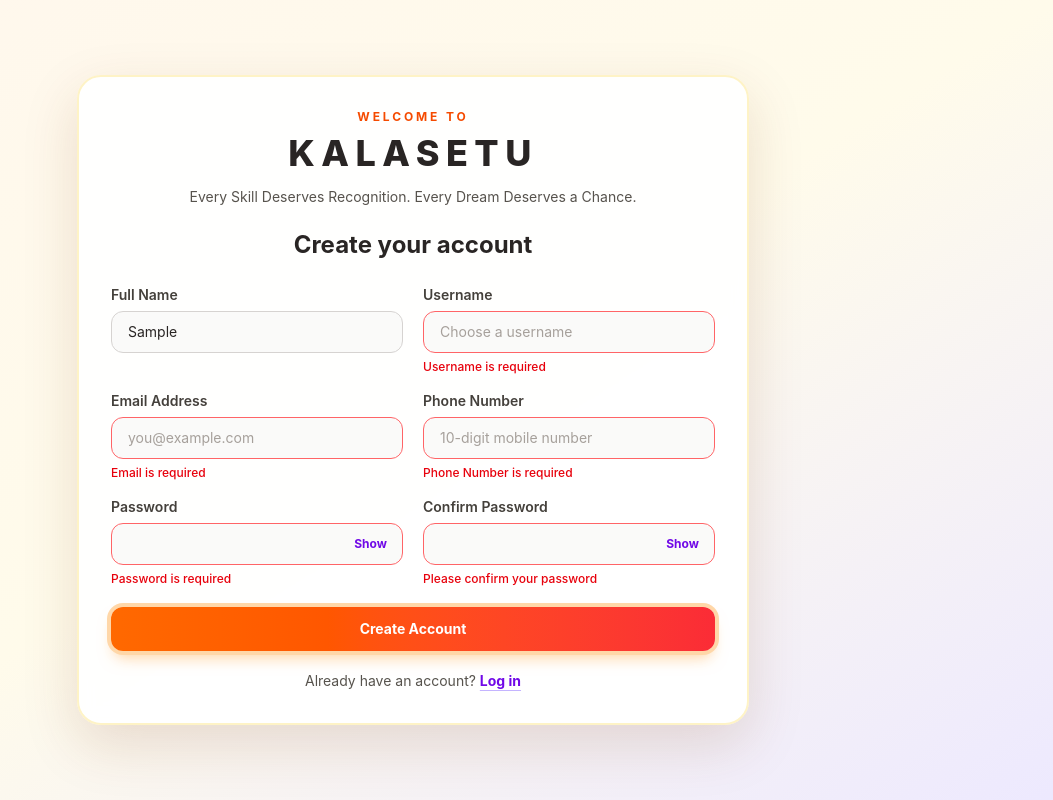
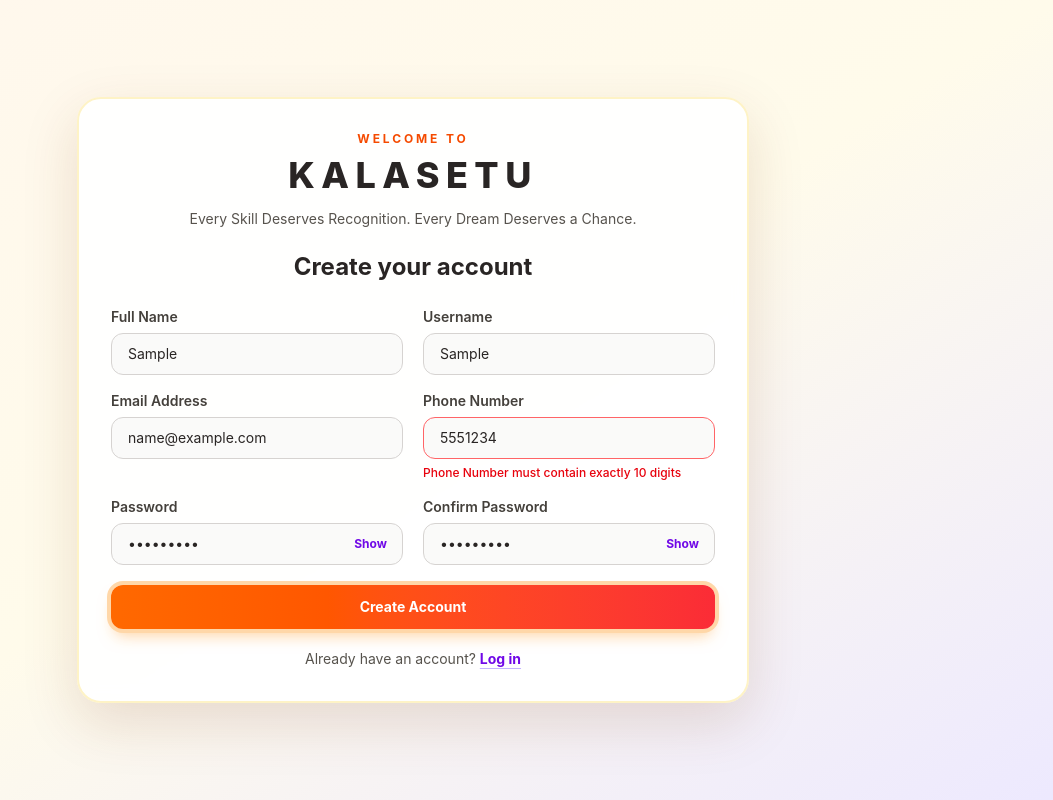
Before and after one commit to madhupanwar29-gif/Kalasetu, a React app in the folder frontend/: page /signup in a window 1280 px wide. Both pictures are taken after typing "Sample", "Sample", "name@example.com", "5551234", "Sample123", "Sample123" into the empty fields and a click on the button "Create Account". Shown: the whole page, without its empty margins (227-1280 px from the left). Built offline with nearby package versions, Linux system fonts and the light colour scheme; the HTML template or start-up script is replaced by a standard one.

Commit message:
Refactor signup form state handling

```diff
--- a/frontend/src/pages/Signup.jsx
+++ b/frontend/src/pages/Signup.jsx
@@ -1,6 +1,59 @@
 import { Link } from "react-router-dom";
 import { useState } from "react";
 import api from "../services/api";
+
+const Field = ({ name, label, type = "text", value, error, onChange, inputClass, ...props }) => (
+    <div className="min-w-0">
+        <label
+            htmlFor={name}
+            className="mb-1.5 block text-sm font-semibold text-stone-700"
+        >
+            {label}
+        </label>
+
+        <input
+            {...props}
+            id={name}
+            name={name}
+            type={type}
+            className={inputClass(name)}
+            value={value}
+            onChange={onChange}
+        />
+
+        {error && (
+            <p className="mt-1.5 text-xs font-medium text-red-600">
+                {error}
+            </p>
+        )}
+    </div>
+);
+
+const PasswordField = ({ name, label, value, error, shown, onChange, onToggle, inputClass }) => (
+    <div className="min-w-0">
+        <label htmlFor={name} className="mb-1.5 block text-sm font-semibold text-stone-700">{label}</label>
+        <div className="relative">
+            <input
+                id={name}
+                name={name}
+                type={shown ? "text" : "password"}
+                value={value}
+                onChange={onChange}
+                autoComplete="new-password"
+                className={`${inputClass(name)} pr-16`}
+            />
+            <button
+                type="button"
+                onClick={onToggle}
+                aria-label={`${shown ? "Hide" : "Show"} ${label}`}
+                className="absolute inset-y-0 right-2 my-auto h-8 rounded-lg px-2 text-xs font-bold text-violet-700 transition hover:bg-violet-100 focus:outline-none focus:ring-2 focus:ring-violet-400"
+            >
+                {shown ? "Hide" : "Show"}
+            </button>
+        </div>
+        {error && <p className="mt-1.5 text-xs font-medium text-red-600" role="alert">{error}</p>}
+    </div>
+);
 
 function Signup() {
     const [formData, setFormData] = useState({
@@ -71,40 +124,6 @@ function Signup() {
             : "border-stone-300 hover:border-amber-300 focus:border-violet-500 focus:ring-violet-100"
     }`;
 
-    const Field = ({ name, label, type = "text", ...props }) => (
-        <div className="min-w-0">
-            <label htmlFor={name} className="mb-1.5 block text-sm font-semibold text-stone-700">{label}</label>
-            <input id={name} name={name} type={type} value={formData[name]} onChange={handleChange} className={inputClass(name)} {...props} />
-            {errors[name] && <p className="mt-1.5 text-xs font-medium text-red-600" role="alert">{errors[name]}</p>}
-        </div>
-    );
-
-    const PasswordField = ({ name, label, shown, onToggle }) => (
-        <div className="min-w-0">
-            <label htmlFor={name} className="mb-1.5 block text-sm font-semibold text-stone-700">{label}</label>
-            <div className="relative">
-                <input
-                    id={name}
-                    name={name}
-                    type={shown ? "text" : "password"}
-                    value={formData[name]}
-                    onChange={handleChange}
-                    autoComplete="new-password"
-                    className={`${inputClass(name)} pr-16`}
-                />
-                <button
-                    type="button"
-                    onClick={onToggle}
-                    aria-label={`${shown ? "Hide" : "Show"} ${label}`}
-                    className="absolute inset-y-0 right-2 my-auto h-8 rounded-lg px-2 text-xs font-bold text-violet-700 transition hover:bg-violet-100 focus:outline-none focus:ring-2 focus:ring-violet-400"
-                >
-                    {shown ? "Hide" : "Show"}
-                </button>
-            </div>
-            {errors[name] && <p className="mt-1.5 text-xs font-medium text-red-600" role="alert">{errors[name]}</p>}
-        </div>
-    );
-
     return (
         <main className="flex min-h-screen items-center justify-center bg-gradient-to-br from-orange-50 via-amber-50 to-violet-100 px-4 py-8 sm:px-6">
             <section className="w-full max-w-2xl rounded-3xl border-2 border-amber-100 bg-white/95 p-6 shadow-[0_20px_55px_rgba(120,53,15,0.15)] backdrop-blur-sm md:p-8">
@@ -123,12 +142,12 @@ function Signup() {
 
                 <form onSubmit={handleSubmit} className="space-y-5">
                     <div className="grid gap-x-5 gap-y-4 md:grid-cols-2">
-                        <Field name="name" label="Full Name" placeholder="Your full name" autoComplete="name" />
-                        <Field name="username" label="Username" placeholder="Choose a username" autoComplete="username" />
-                        <Field name="email" label="Email Address" type="email" placeholder="you@example.com" autoComplete="email" />
-                        <Field name="phone" label="Phone Number" type="tel" placeholder="10-digit mobile number" autoComplete="tel" inputMode="numeric" />
-                        <PasswordField name="password" label="Password" shown={showPassword} onToggle={() => setShowPassword(!showPassword)} />
-                        <PasswordField name="confirm_password" label="Confirm Password" shown={showConfirmPassword} onToggle={() => setShowConfirmPassword(!showConfirmPassword)} />
+                        <Field name="name" label="Full Name" value={formData.name} error={errors.name} onChange={handleChange} inputClass={inputClass} placeholder="Your full name" autoComplete="name" />
+                        <Field name="username" label="Username" value={formData.username} error={errors.username} onChange={handleChange} inputClass={inputClass} placeholder="Choose a username" autoComplete="username" />
+                        <Field name="email" label="Email Address" type="email" value={formData.email} error={errors.email} onChange={handleChange} inputClass={inputClass} placeholder="you@example.com" autoComplete="email" />
+                        <Field name="phone" label="Phone Number" type="tel" value={formData.phone} error={errors.phone} onChange={handleChange} inputClass={inputClass} placeholder="10-digit mobile number" autoComplete="tel" inputMode="numeric" />
+                        <PasswordField name="password" label="Password" value={formData.password} error={errors.password} onChange={handleChange} inputClass={inputClass} shown={showPassword} onToggle={() => setShowPassword(!showPassword)} />
+                        <PasswordField name="confirm_password" label="Confirm Password" value={formData.confirm_password} error={errors.confirm_password} onChange={handleChange} inputClass={inputClass} shown={showConfirmPassword} onToggle={() => setShowConfirmPassword(!showConfirmPassword)} />
                     </div>
 
                     <button
```
